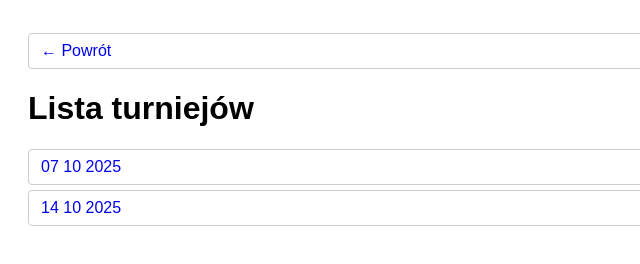
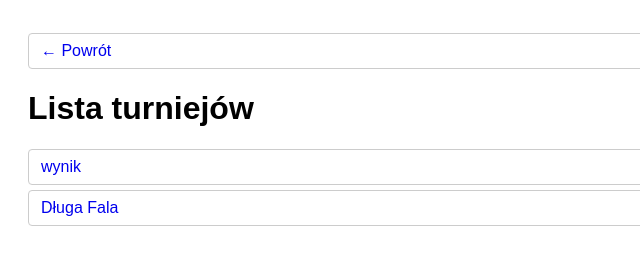
Before and after one commit to mirek2338-png/Bridge, a plain HTML site: page docs/turniej/turniej-ustka/index.html in a window 1280 px wide. Shown: the full height of the page, 0-640 px from the left. Drawn offline with Linux system fonts and the light colour scheme.

Commit message:
Update index.html

```diff
--- a/docs/turniej/turniej-ustka/index.html
+++ b/docs/turniej/turniej-ustka/index.html
@@ -10,8 +10,8 @@ a:hover { background:#eee; }
 <body>
 <a href="../index.html">← Powrót</a>
 <h1>Lista turniejów</h1>
-<a href="25-10-07/index.html">07 10 2025</a>
-<a href="25-10-14/index.html">14 10 2025</a>
+<a href="0710W.html">wynik</a>
+<a href="0710F.html">Długa Fala</a>
 
 </body>
 </html>
```
